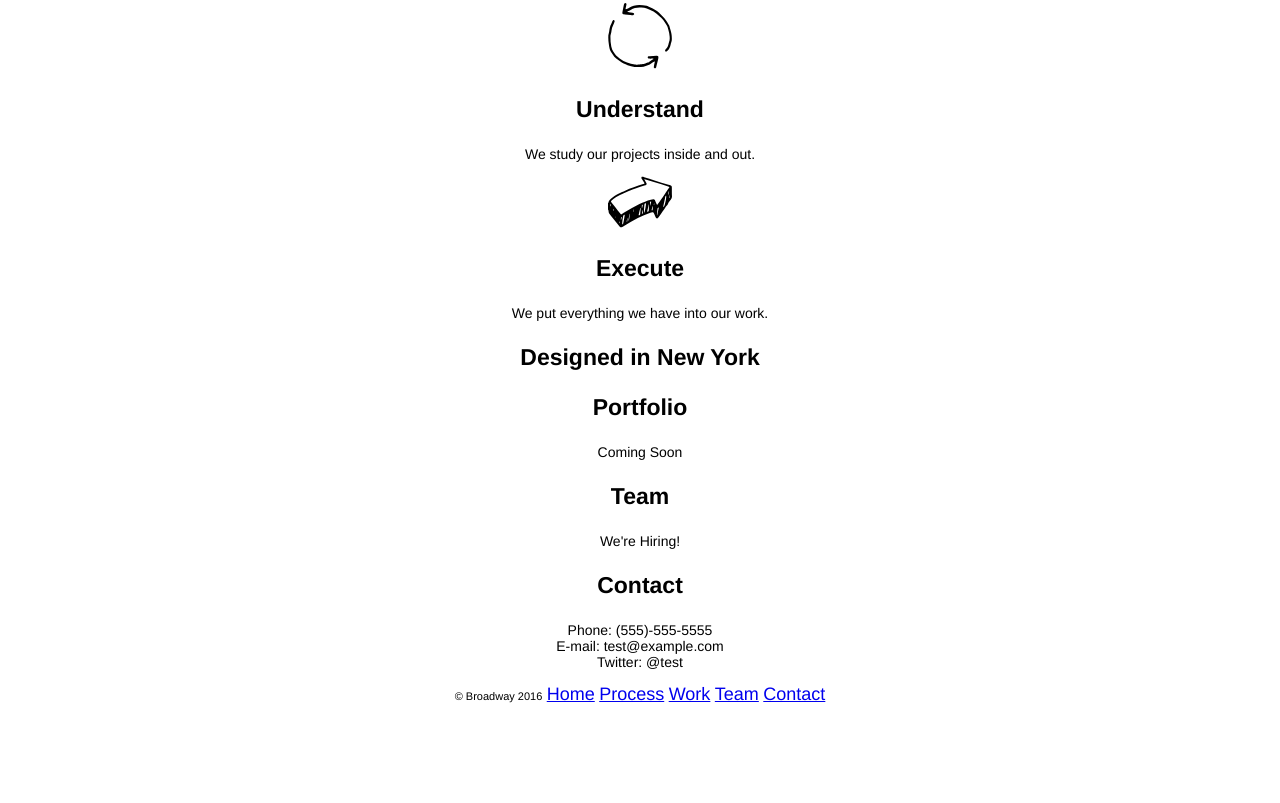
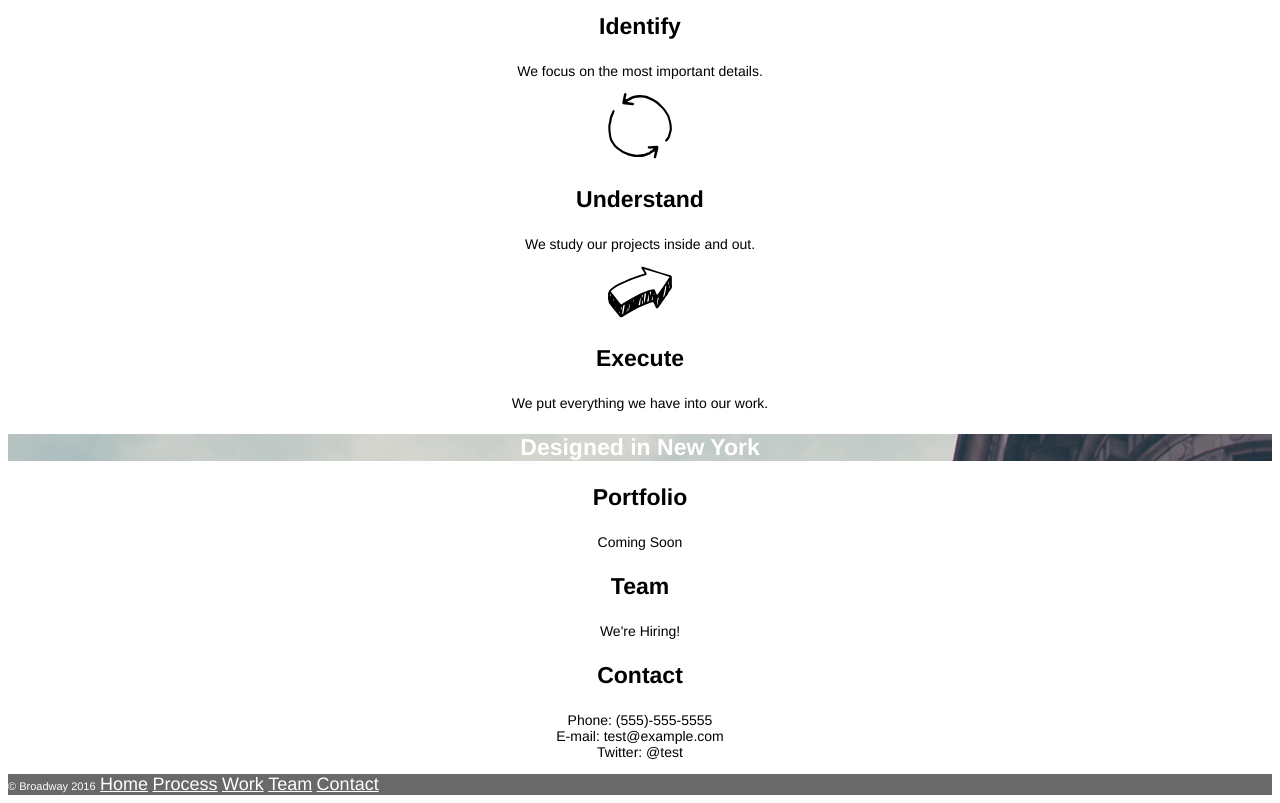
Before and after one commit to ssponagle/Broadway, a plain HTML site: page index.html in a window 1280 px wide. Shown: the part 508-1311 px from the top of the page. Before the commit the page ends 1221 px from the top, so only its background shows below. Drawn offline with Linux system fonts and the light colour scheme.

Commit message:
Updated CSS, will ask for help on background image

```diff
--- a/resources/style/style.css
+++ b/resources/style/style.css
@@ -3,8 +3,10 @@ body {
   font-family: Helvetica;
 }
 
-#header {
-  background-image: url("./resources/images/the-flatiron-building.png");
+.header {
+  background-image: url("../images/the-flatiron-building.png");
+  background-repeat: repeat-x;
+  background-position: left;
   color: white;
 }
 
@@ -30,8 +32,11 @@ p {
 
 a {
   font-size: 18px;
+  color: inherit;
 }
 
-#footer {
+.footer {
   background-color: dimgray;
+  text-align: left;
+  color: white;
 }
```
Also changed, not shown: index.html (+6 -0 lines).
